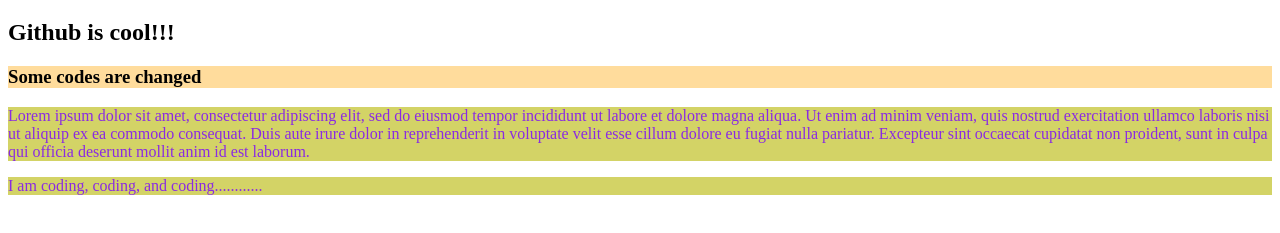
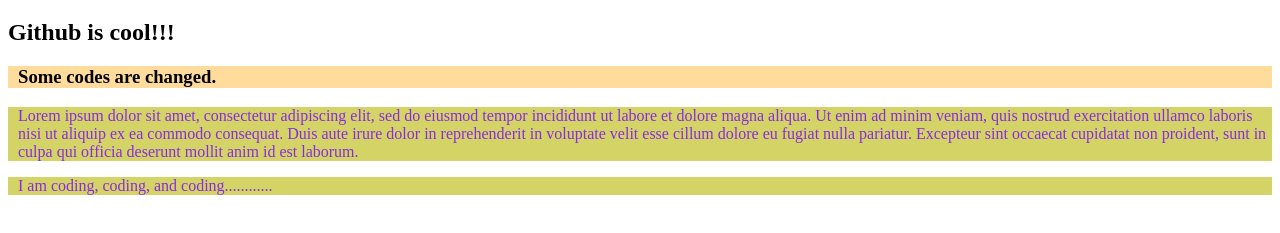
Before and after one commit to mahbubmanna/my-2nd-repo, a plain HTML site: page index.html in a window 1280 px wide. Shown: the part 61-294 px from the top of the page. Drawn offline with Linux system fonts and the light colour scheme.

Commit message:
padding added

```diff
--- a/index.html
+++ b/index.html
@@ -10,7 +10,7 @@
 <body>
     <h1>Wow, I can push to github!</h1>
     <h2>Github is cool!!!</h2>
-    <h3>Some codes are changed</h3>
+    <h3>Some codes are changed.</h3>
     <p>Lorem ipsum dolor sit amet, consectetur adipiscing elit, sed do eiusmod tempor incididunt ut labore et dolore magna aliqua. Ut enim ad minim veniam, quis nostrud exercitation ullamco laboris nisi ut aliquip ex ea commodo consequat. Duis aute irure dolor in reprehenderit in voluptate velit esse cillum dolore eu fugiat nulla pariatur. Excepteur sint occaecat cupidatat non proident, sunt in culpa qui officia deserunt mollit anim id est laborum.</p>
     <p>I am coding, coding, and coding............</p>
 
--- a/style.css
+++ b/style.css
@@ -1,7 +1,9 @@
 p{
     color: blueviolet;
+    padding-left: 10px;
     background-color: rgba(206, 206, 85, 0.897);
 }
 h3{
+    padding-left: 10px;
     background-color: rgba(255, 166, 0, 0.39);
 }
```
